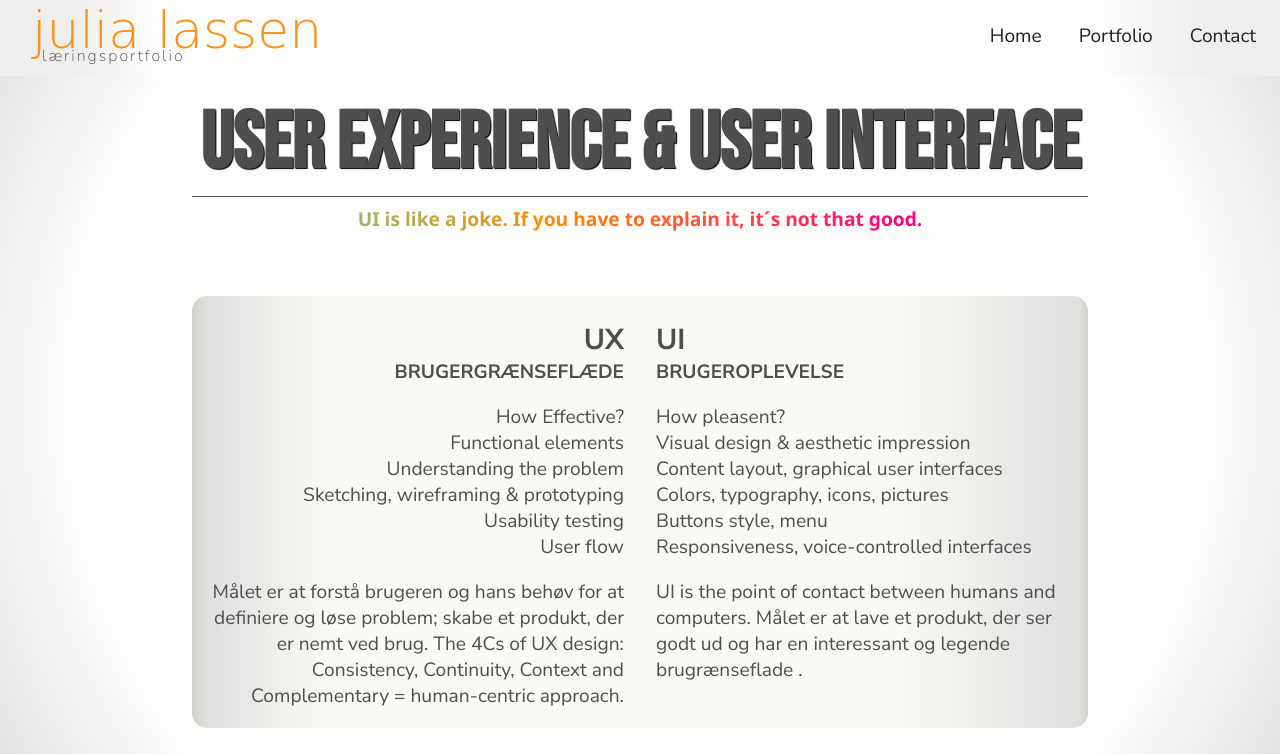
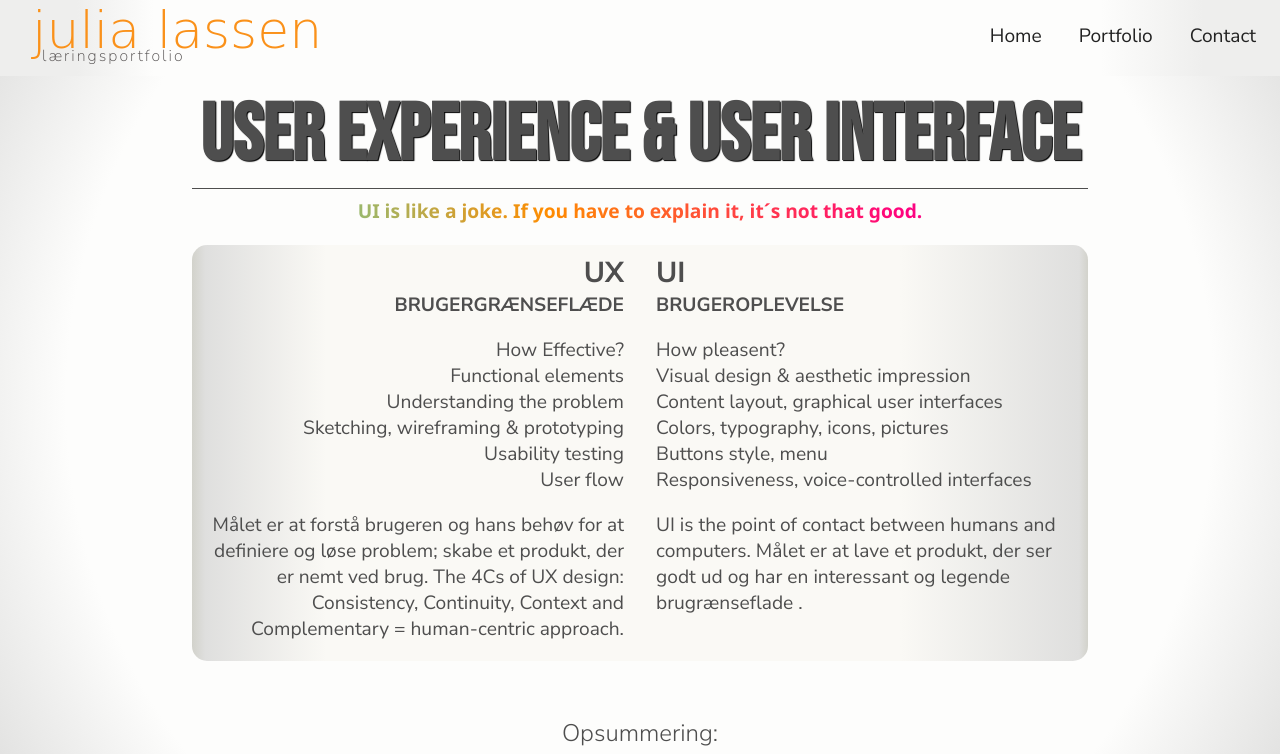
Before and after one commit to Aluatta/Aluatta.github.io, a plain HTML site: page siteUXUI.html in a window 1280 px wide. Shown: the top 754 px of the page. Drawn offline with Linux system fonts and the light colour scheme; a web font is replaced by a local one.

Commit message:
not important margin

```diff
--- a/style.css
+++ b/style.css
@@ -465,7 +465,7 @@ text-align: center;
         color:#4E4E4E;
         text-shadow: 1px 1px 1px black;
         margin-bottom: .5rem;
-        margin-top: 1rem;
+        margin-top:.5rem;
         padding-bottom: 4px;
         border-bottom: #4E4E4E 1px solid;
 
@@ -479,8 +479,7 @@ text-align: center;
 .--uiux {
         font-size: 1.2rem;
         text-align: center;
-        margin-bottom: var(--spaceMediumPlus);
-
+        margin-bottom: 1.3rem;
 }
 
 .comparisonBlock{
@@ -514,6 +513,7 @@ h4{
         text-transform: uppercase;
 }
 .textUxi{
+        margin-top: var(--spaceXXSmal);
      margin-bottom: 0;
 }
 .recapUpper{
@@ -631,9 +631,6 @@ gap:16px;
 
 /** designSite  designSite  designSite designSite */
 
-.--uiux.--citat{
-margin-bottom: 0;
-}
 
 .designSystemBox{
        display: grid;
```
